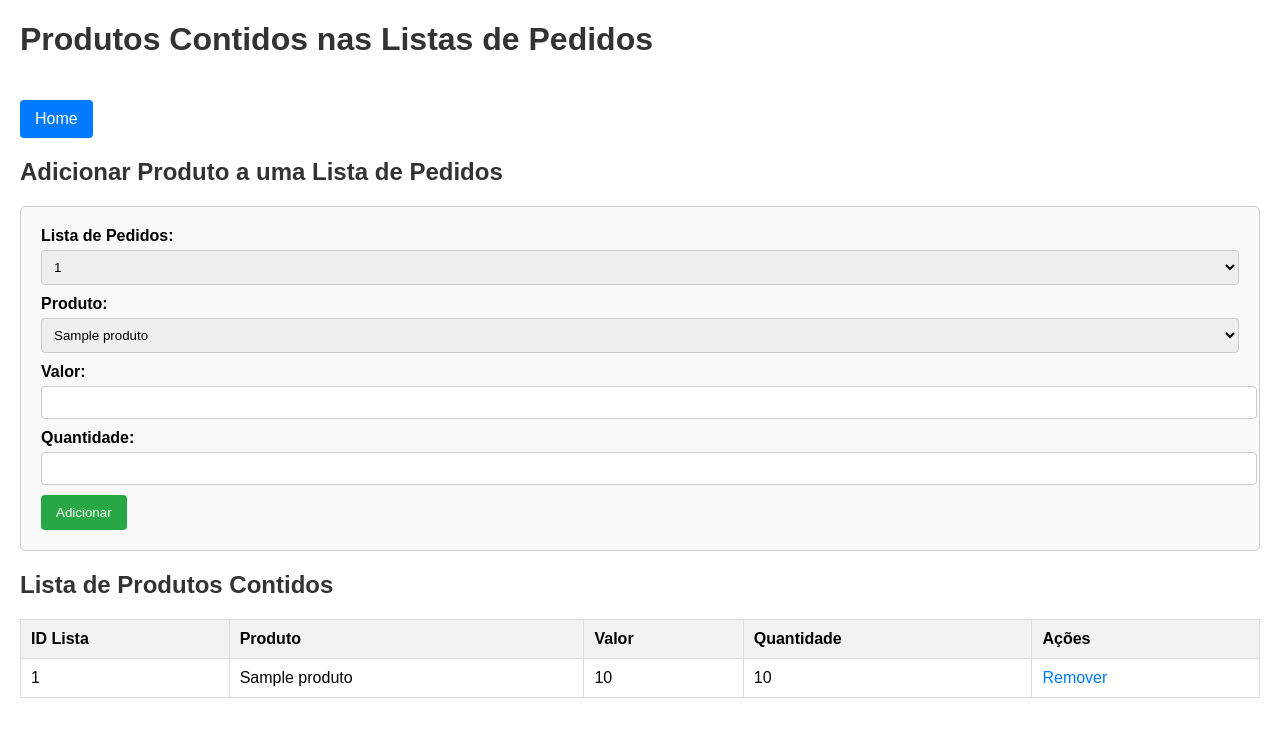
After one commit to Rafaelleit3/app-agua-fbd, a Django app: page /produtoscontidos/ in a window 1280 px wide. The commit adds this page. Shown: the top 737 px of the page. Run offline with Django 5.2, Linux system fonts and the light colour scheme; tables that the repository leaves empty hold one stand-in row (values such as "Sample post").

Commit message:
feat: implementando CRUD de ProdutosContidos

```diff
--- a/appagua/loja/templates/loja/homepage.html
+++ b/appagua/loja/templates/loja/homepage.html
@@ -34,5 +34,6 @@
     <a href="{% url 'listar_entregadores' %}" class="nav-button">Entregadores</a>
     <a href="{% url 'listar_produtos' %}" class="nav-button">Produtos</a>
     <a href="{% url 'listar_listapedidos' %}" class="nav-button">Lista de Pedidos</a>
+    <a href="{% url 'listar_produtos_contidos' %}" class="nav-button">Produtos Contidos</a>
 </body>
 </html>
--- a/appagua/loja/templates/loja/listapedidos.html
+++ b/appagua/loja/templates/loja/listapedidos.html
@@ -15,7 +15,7 @@
 </head>
 <body>
     <h1>Lista de Pedidos</h1>
-    <a href="{% url 'homepage' %}">Home</a>
+    <a href="{% url 'homepage' %}" class="home-button">Home</a>
 
     <h2>Adicionar Lista de Pedidos</h2>
     <form method="post">
--- /dev/null
+++ b/appagua/loja/templates/loja/produtos_contidos.html
@@ -0,0 +1,130 @@
+<!DOCTYPE html>
+<html>
+<head>
+    <title>Produtos Contidos</title>
+    <style>
+        body {
+            font-family: Arial, sans-serif;
+            margin: 20px;
+        }
+        h1, h2 {
+            color: #333;
+        }
+        form {
+            margin-bottom: 20px;
+            padding: 20px;
+            border: 1px solid #ccc;
+            border-radius: 5px;
+            background-color: #f9f9f9;
+        }
+        label {
+            display: block;
+            margin-bottom: 5px;
+            font-weight: bold;
+        }
+        select, input {
+            width: 100%;
+            padding: 8px;
+            margin-bottom: 10px;
+            border: 1px solid #ccc;
+            border-radius: 4px;
+        }
+        button {
+            padding: 10px 15px;
+            background-color: #28a745;
+            color: white;
+            border: none;
+            border-radius: 4px;
+            cursor: pointer;
+        }
+        button:hover {
+            background-color: #218838;
+        }
+        table {
+            width: 100%;
+            border-collapse: collapse;
+            margin-top: 20px;
+        }
+        th, td {
+            padding: 10px;
+            border: 1px solid #ddd;
+            text-align: left;
+        }
+        th {
+            background-color: #f2f2f2;
+        }
+        a {
+            color: #007bff;
+            text-decoration: none;
+        }
+        a:hover {
+            text-decoration: underline;
+        }
+        .home-button {
+            margin-top: 20px;
+            display: inline-block;
+            padding: 10px 15px;
+            background-color: #007bff;
+            color: white;
+            border: none;
+            border-radius: 4px;
+            text-decoration: none;
+        }
+        .home-button:hover {
+            background-color: #0056b3;
+        }
+    </style>
+</head>
+<body>
+    <h1>Produtos Contidos nas Listas de Pedidos</h1>
+    <a href="{% url 'homepage' %}" class="home-button">Home</a>
+
+    <h2>Adicionar Produto a uma Lista de Pedidos</h2>
+    <form method="post">
+        {% csrf_token %}
+        <label for="id_lista_pedidos">Lista de Pedidos:</label>
+        <select name="id_lista_pedidos" id="id_lista_pedidos">
+            {% for lista in listas_pedidos %}
+                <option value="{{ lista.id }}">{{ lista.id }}</option>
+            {% endfor %}
+        </select>
+
+        <label for="id_produto">Produto:</label>
+        <select name="id_produto" id="id_produto">
+            {% for produto in produtos %}
+                <option value="{{ produto.id }}">{{ produto.nome }}</option>
+            {% endfor %}
+        </select>
+
+        <label for="valor">Valor:</label>
+        <input type="number" name="valor" id="valor" step="0.01" required>
+
+        <label for="quantidade">Quantidade:</label>
+        <input type="number" name="quantidade" id="quantidade" required>
+
+        <button type="submit">Adicionar</button>
+    </form>
+
+    <h2>Lista de Produtos Contidos</h2>
+    <table>
+        <tr>
+            <th>ID Lista</th>
+            <th>Produto</th>
+            <th>Valor</th>
+            <th>Quantidade</th>
+            <th>Ações</th>
+        </tr>
+        {% for item in produtos_contidos %}
+        <tr>
+            <td>{{ item.id_lista_pedidos_id }}</td>
+            <td>{{ item.nome }}</td>
+            <td>{{ item.valor }}</td>
+            <td>{{ item.quantidade }}</td>
+            <td>
+                <a href="?delete={{ item.id_produto_id }}&lista_id={{ item.id_lista_pedidos_id }}">Remover</a>
+            </td>
+        </tr>
+        {% endfor %}
+    </table>
+</body>
+</html>
--- a/appagua/loja/urls.py
+++ b/appagua/loja/urls.py
@@ -13,4 +13,6 @@ urlpatterns = [
     path('produtos/', views.listar_produtos, name='listar_produtos'),
     # URLs para ListaPedidos
     path('listapedidos/', views.listar_listapedidos, name='listar_listapedidos'),
+    # URLs para ProdutosContidos
+    path('produtoscontidos/', views.listar_produtos_contidos, name='listar_produtos_contidos'),
 ]
--- a/appagua/loja/views.py
+++ b/appagua/loja/views.py
@@ -203,5 +203,56 @@ def listar_listapedidos(request):
     listapedidos = execute_sql(query)
     return render(request, 'loja/listapedidos.html', {'listapedidos': listapedidos})
 
+# View para listar, adicionar e remover produtos contidos em uma lista de pedidos
+def listar_produtos_contidos(request):
+    if request.method == 'POST':
+        id_lista_pedidos = request.POST.get('id_lista_pedidos')
+        id_produto = request.POST.get('id_produto')
+        valor = request.POST.get('valor')
+        quantidade = request.POST.get('quantidade')
+
+        if id_lista_pedidos and id_produto and valor and quantidade:
+            query = """
+                INSERT INTO loja_produtoscontidos (id_lista_pedidos_id, id_produto_id, valor, quantidade)
+                VALUES (%s, %s, %s, %s)
+            """
+            params = (id_lista_pedidos, id_produto, valor, quantidade)
+            execute_sql(query, params)
+
+        return redirect('listar_produtos_contidos')
+
+    if 'delete' in request.GET:
+        produto_id = request.GET.get('delete')
+        lista_id = request.GET.get('lista_id')
+
+        query = """
+            DELETE FROM loja_produtoscontidos
+            WHERE id_lista_pedidos_id = %s AND id_produto_id = %s
+        """
+        execute_sql(query, [lista_id, produto_id])
+        return redirect('listar_produtos_contidos')
+
+    query = """
+        SELECT pc.id_lista_pedidos_id, pc.id_produto_id, p.nome, pc.valor, pc.quantidade
+        FROM loja_produtoscontidos pc
+        JOIN loja_produto p ON pc.id_produto_id = p.id
+        ORDER BY pc.id_lista_pedidos_id, p.nome
+    """
+    produtos_contidos = execute_sql(query)
+
+    # Buscar todas as listas de pedidos para exibição no formulário
+    query_listas = "SELECT id FROM loja_listapedidos"
+    listas_pedidos = execute_sql(query_listas)
+
+    # Buscar todos os produtos para exibição no formulário
+    query_produtos = "SELECT id, nome FROM loja_produto"
+    produtos = execute_sql(query_produtos)
+
+    return render(request, 'loja/produtos_contidos.html', {
+        'produtos_contidos': produtos_contidos,
+        'listas_pedidos': listas_pedidos,
+        'produtos': produtos
+    })
+
 def homepage(request):
     return render(request, 'loja/homepage.html')
```
